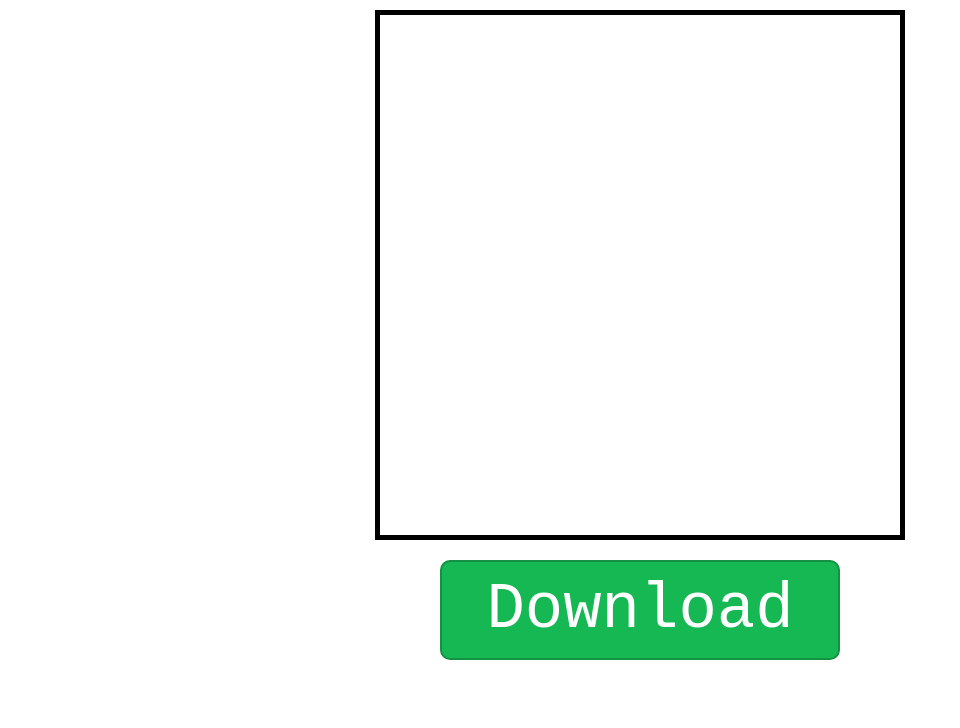
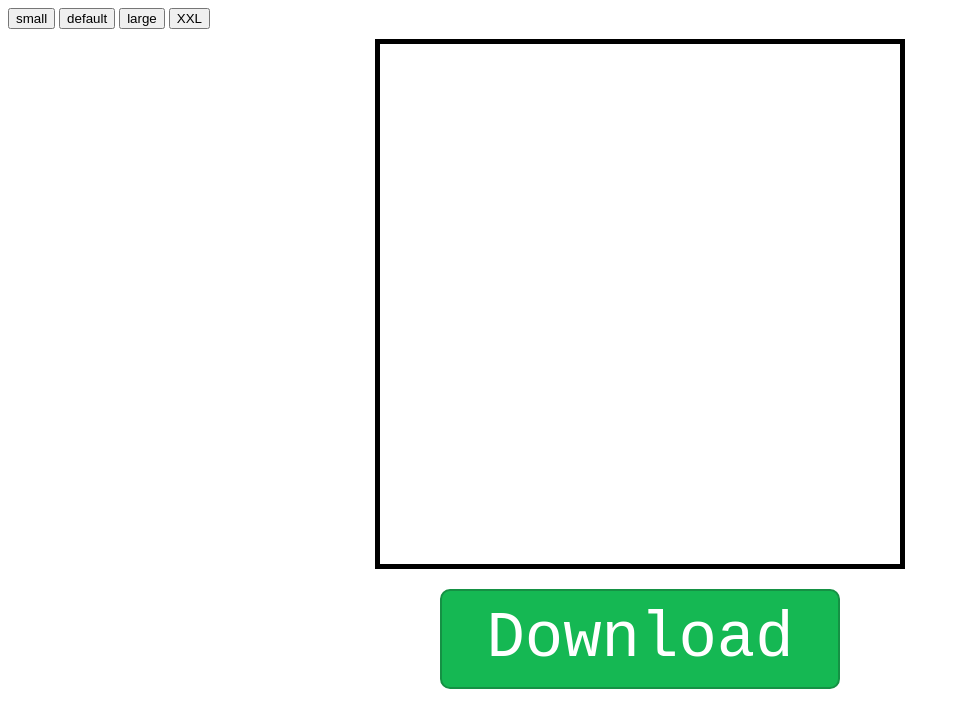
Before and after one commit to ChillerDragon/qpaw, a plain HTML site: page index.html in a window 1280 px wide. Shown: the whole page, without its empty margins (0-960 px from the left). Drawn offline with Linux system fonts and the light colour scheme.

Commit message:
Quick dirty fix for draw size

```diff
--- a/global_vars.js
+++ b/global_vars.js
@@ -4,6 +4,9 @@ const imgCtx = imgCanvas.getContext("2d");
 let num = 0;
 let isDraw = false;
 
+// configs
+let drawSize = 5;
+
 // smooth drawing
 const clickX = new Array();
 const clickY = new Array();
--- a/index.html
+++ b/index.html
@@ -18,6 +18,10 @@
     <title>qpaw</title>
 </head>
 <body>
+    <button onclick="drawSize=3">small</button>
+    <button onclick="drawSize=5">default</button>
+    <button onclick="drawSize=20">large</button>
+    <button onclick="drawSize=40">XXL</button>
     <div class="center">
         <canvas id="draw-canvas" width="520" height="520"></canvas>
         <a id="download" download="qpaw_output.png"><button type="button" id="btn-download" onClick="download()">Download</button></a>
--- a/qpaw.js
+++ b/qpaw.js
@@ -38,7 +38,7 @@ function reDraw() {
 
     imgCtx.strokeStyle = "#000";
     imgCtx.lineJoin = "round";
-    imgCtx.lineWidth = 5;
+    imgCtx.lineWidth = drawSize;
 
     for(var i=0; i < clickX.length; i++) {
       imgCtx.beginPath();
```
